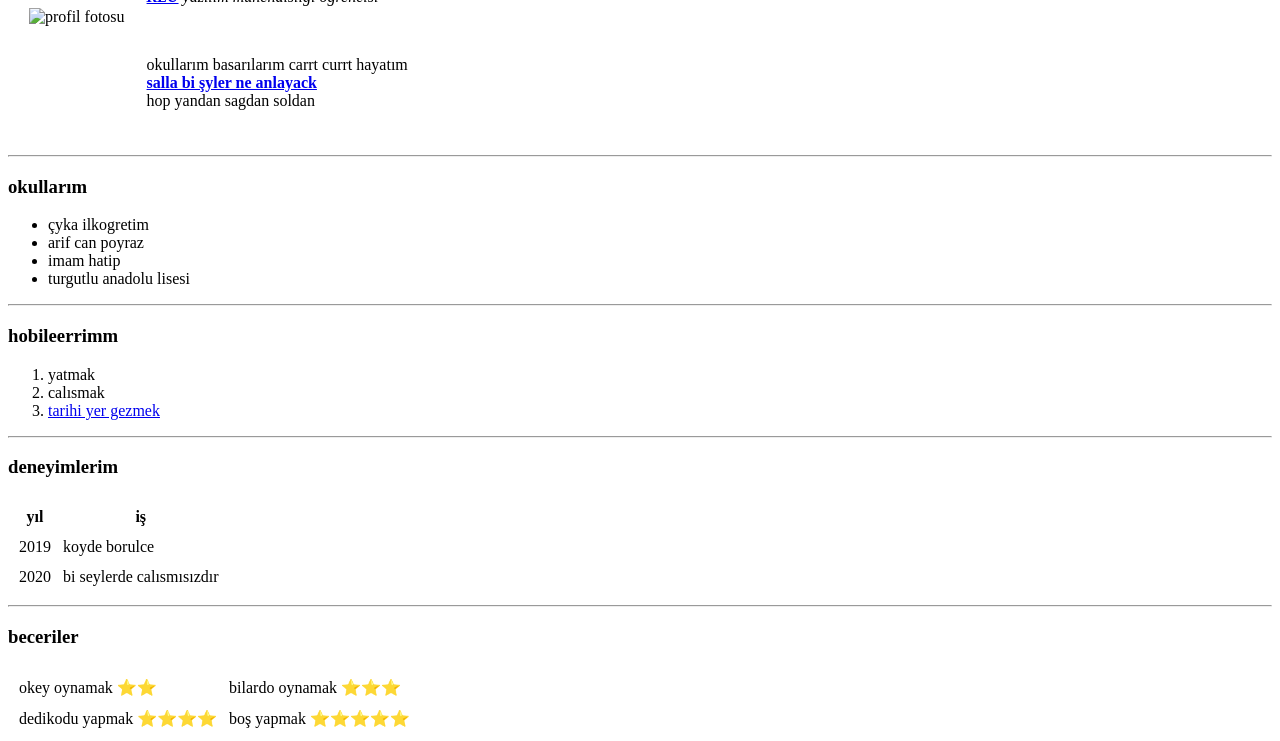
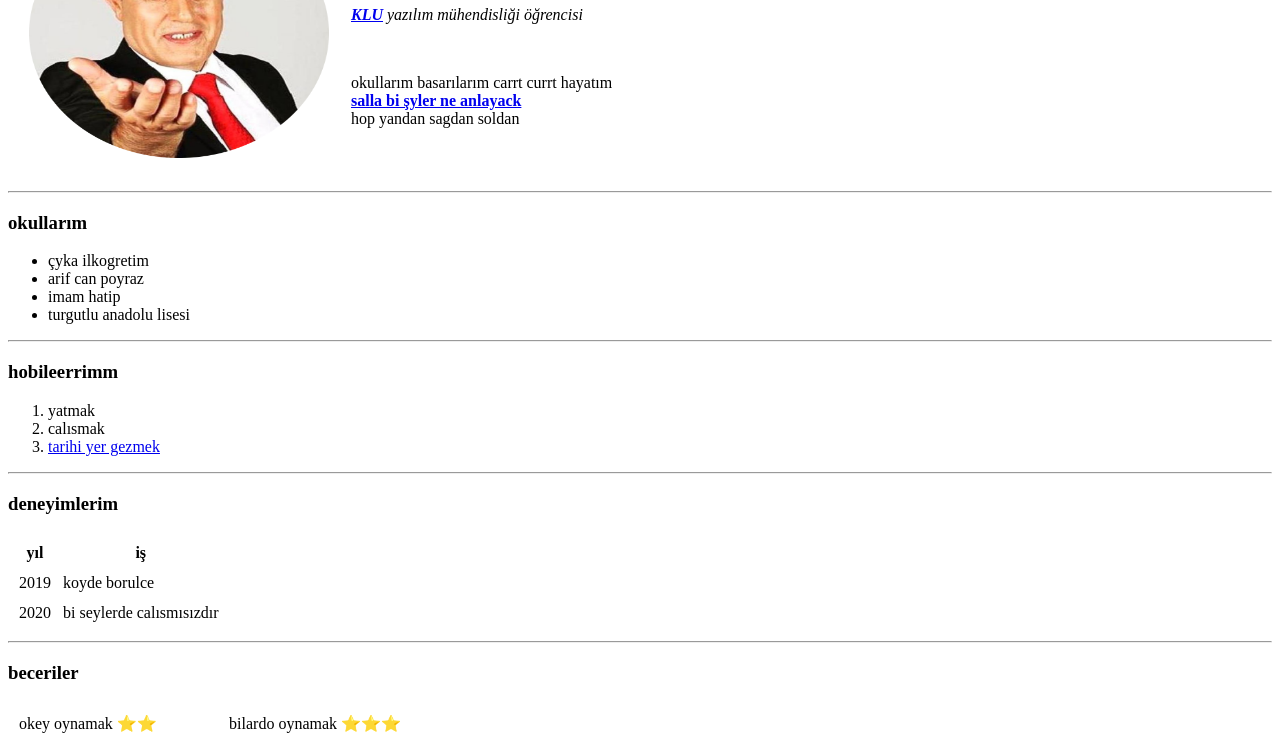
Before and after one commit to EminenurZengin/cv, a plain HTML site: page index.html in a window 1280 px wide. Shown: the part 121-862 px from the top of the page. Drawn offline with Linux system fonts and the light colour scheme.

Commit message:
Update index.html

```diff
--- a/index.html
+++ b/index.html
@@ -9,7 +9,7 @@
     <table cellspacing = "20">
 <tr>
 
-    <td><img src="fotolar/mahoyuvarlak.jpg" width="300" height="250" alt="profil fotosu"></td>
+    <td><img src="mahoyuvarlak.jpg" width="300" height="250" alt="profil fotosu"></td>
     <td><h1>Eminenur ZENGİN</h1>
         <p><i><strong><a href="https://www.klu.edu.tr/">KLU</a> </strong> yazılım mühendisliği öğrencisi</i></p>
             <br>
```
